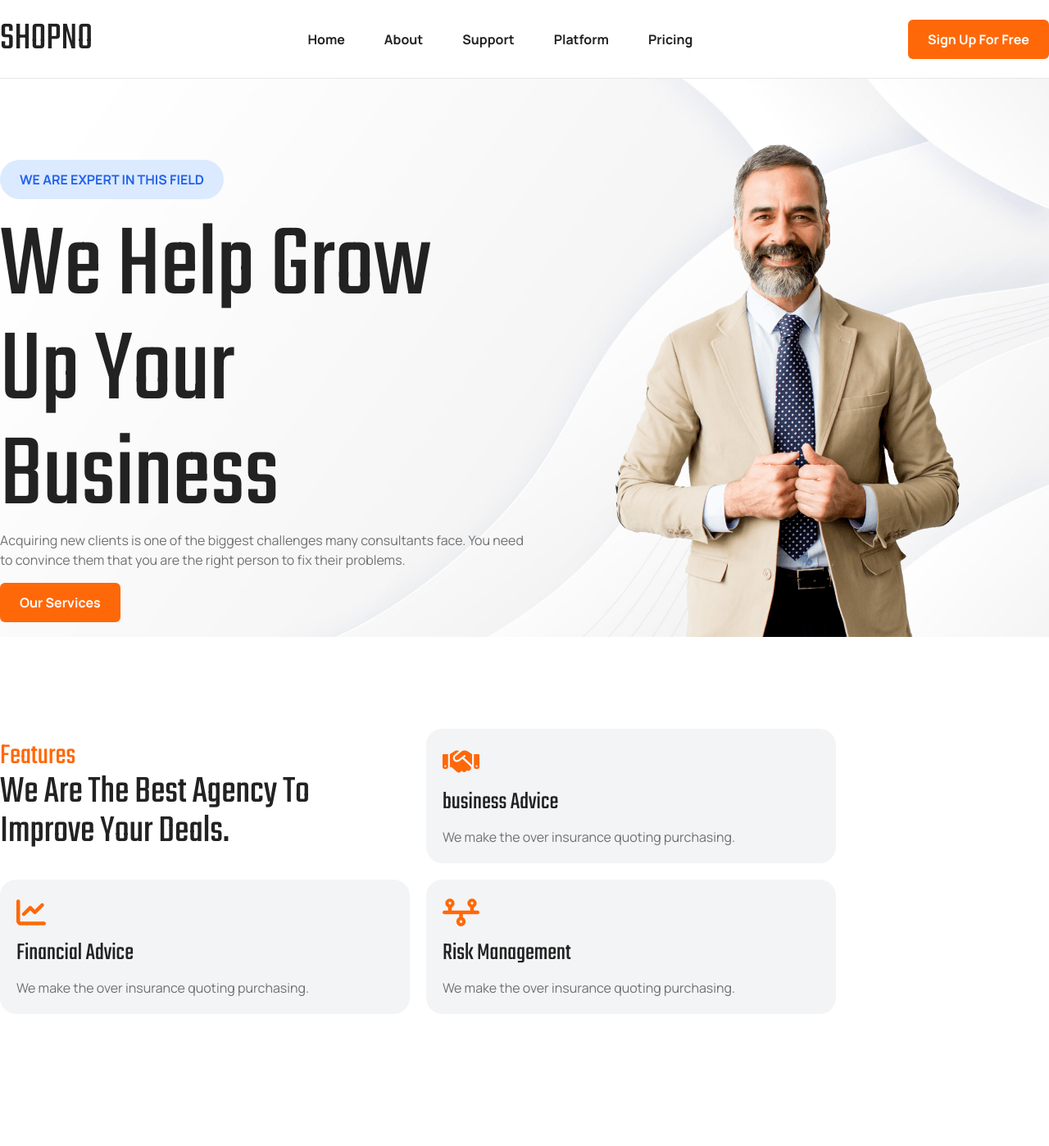
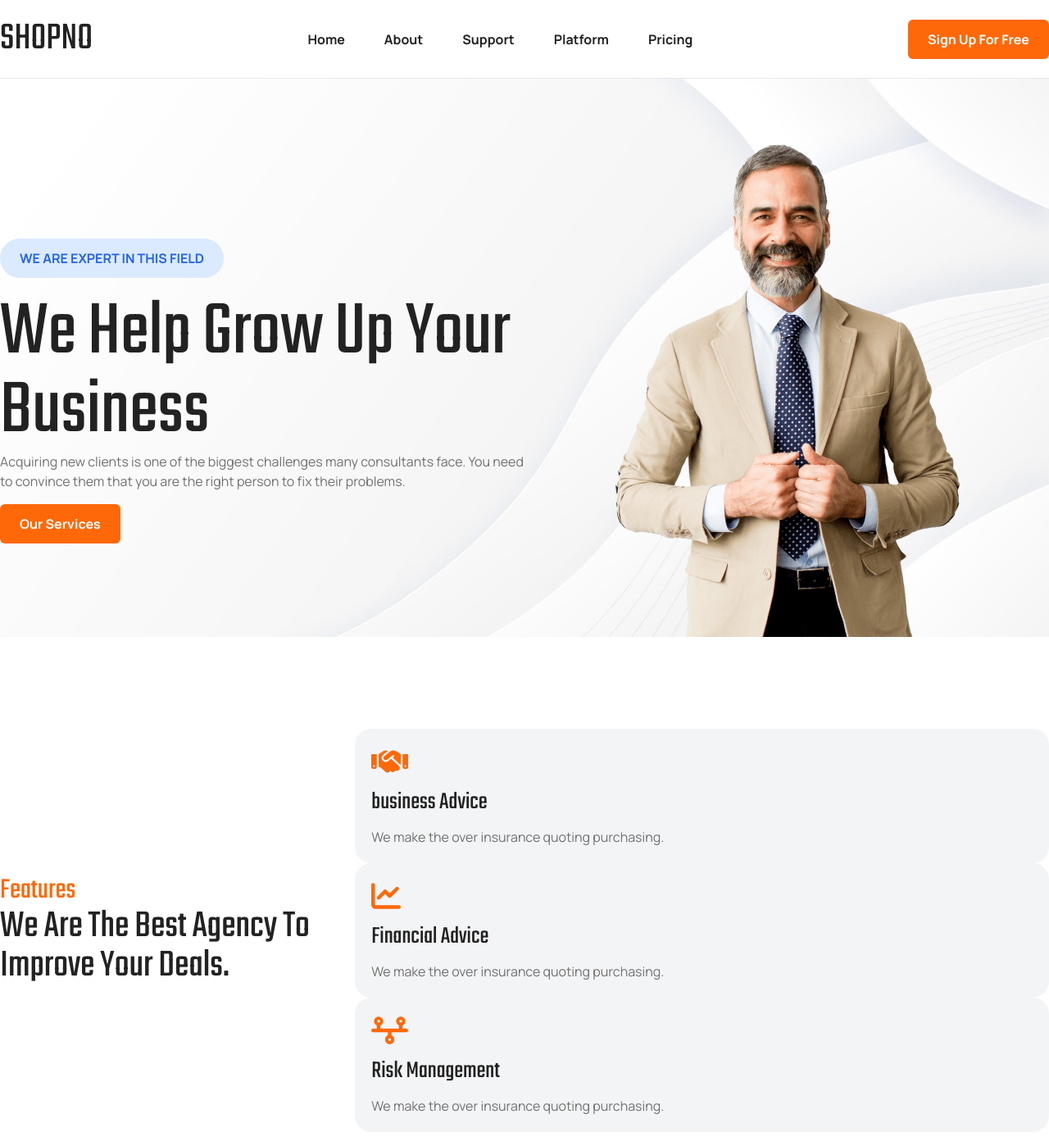
Before and after one commit to amirayhan/shopno-business-agency, a React (Vite) app: page / in a window 1280 px wide. Shown: the top 1398 px of the page at 82% size. Before the commit the page ends 1349 px from the top, so only its background shows below. Built offline with nearby package versions, Linux system fonts and the light colour scheme.

Commit message:
new Update

```diff
--- a/src/components/FeatureItem/FeatureItem.jsx
+++ b/src/components/FeatureItem/FeatureItem.jsx
@@ -2,7 +2,7 @@ import React from "react";
 
 const FeatureItem = ({ title, icon }) => {
     return (
-        <div className="feature_item p-10 sm:p-5 bg-gray-100 rounded-[20px] sm:col-span-2 xs:col-span-2">
+        <div className="feature_item p-10 sm:p-5 bg-gray-100 rounded-[20px]">
             <span className="text-5xl sm:text-4xl text-[#ff6809]">{icon}</span>
             <h3 className="py-3 sm:text-3xl">{title}</h3>
             <p>We make the over insurance quoting purchasing.</p>
--- a/src/components/Features/Features.jsx
+++ b/src/components/Features/Features.jsx
@@ -1,19 +1,21 @@
+import { faChartLine, faHandshake, faTimeline } from "@fortawesome/free-solid-svg-icons";
+import { FontAwesomeIcon } from "@fortawesome/react-fontawesome";
 import React from "react";
 import FeatureItem from "../FeatureItem/FeatureItem";
-import { faHandshake, faChartLine, faTimeline } from "@fortawesome/free-solid-svg-icons";
-import { FontAwesomeIcon } from "@fortawesome/react-fontawesome";
 
 const Features = () => {
     return (
         <div className="w-full bg-white py-28">
-            <div className="md:max-w-[1480px] max-w-[600px] m-auto grid grid-cols-5 gap-5 items-center">
-                <div className="features_heading md:col-span-2 sm:col-span-5 xs:col-span-5">
+            <div className="md:max-w-[1480px] max-w-[600px] m-auto grid grid-cols-3 gap-5 items-center">
+                <div className="features_heading">
                     <h4 className="text-4xl text-[#ff6809]">Features</h4>
                     <h2 className=" sm:text-5xl leading-[60px]">We Are The Best Agency To Improve Your Deals.</h2>
                 </div>
-                <FeatureItem icon={<FontAwesomeIcon icon={faHandshake} />} title={"business Advice"}></FeatureItem>
-                <FeatureItem icon={<FontAwesomeIcon icon={faChartLine} />} title={"Financial Advice"}></FeatureItem>
-                <FeatureItem icon={<FontAwesomeIcon icon={faTimeline} />} title={"Risk Management"}></FeatureItem>
+                <div className="feature_items col-span-2">
+                    <FeatureItem icon={<FontAwesomeIcon icon={faHandshake} />} title={"business Advice"}></FeatureItem>
+                    <FeatureItem icon={<FontAwesomeIcon icon={faChartLine} />} title={"Financial Advice"}></FeatureItem>
+                    <FeatureItem icon={<FontAwesomeIcon icon={faTimeline} />} title={"Risk Management"}></FeatureItem>
+                </div>
             </div>
         </div>
     );
--- a/src/components/Hero/Hero.jsx
+++ b/src/components/Hero/Hero.jsx
@@ -7,7 +7,7 @@ const Hero = () => {
             <div className="md:max-w-[1480px] max-w-[600px] m-auto grid grid-cols-2 items-center">
                 <div className="hero_content ">
                     <span className="px-6 py-3 bg-blue-100 sm:text-1xl text-blue-600 font-bold rounded-full inline-block">WE ARE EXPERT IN THIS FIELD</span>
-                    <h1 className="mt-5 sm:text-5xl md:text-8xl lg:text-9xl">We Help Grow Up Your Business</h1>
+                    <h1 className="mt-5 sm:text-5xl md:text-7xl lg:text-8xl">We Help Grow Up Your Business</h1>
                     <p>Acquiring new clients is one of the biggest challenges many consultants face. You need to convince them that you are the right person to fix their problems.</p>
                     <button className="px-6 py-3 theme_bg_color text-white font-bold rounded-md hover:bg-[#222] transition-all hover:ease-linear duration-300 mt-4">Our Services</button>
                 </div>
```
